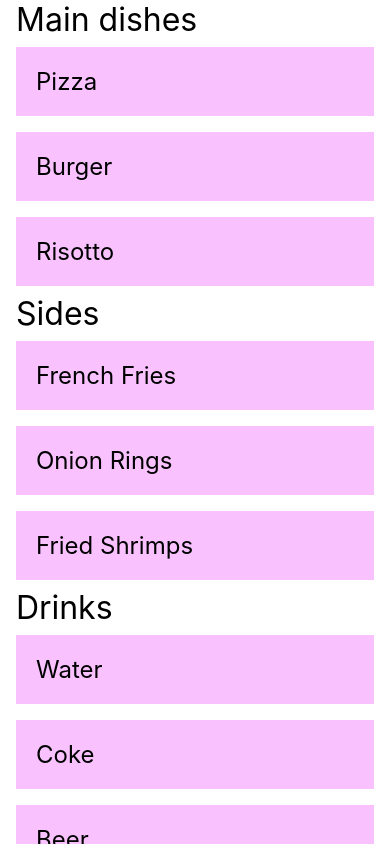
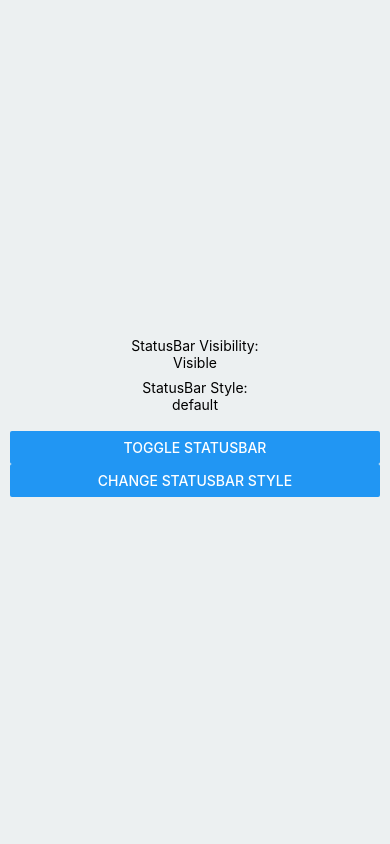
Before and after one commit to cuonghd97/core-component, a React Native app: screen / in a window 390 px wide. Built offline with nearby package versions, Linux system fonts and the light colour scheme.

Commit message:
status-bar

```diff
--- a/App.tsx
+++ b/App.tsx
@@ -1,66 +1,85 @@
-import React from "react";
-import { StyleSheet, Text, View, SafeAreaView, SectionList, StatusBar } from "react-native";
+import React, { useState } from 'react';
+import { Button, Platform, SafeAreaView, StatusBar, StyleSheet, Text, View } from 'react-native';
 
-const DATA = [
-  {
-    title: "Main dishes",
-    data: ["Pizza", "Burger", "Risotto"]
-  },
-  {
-    title: "Sides",
-    data: ["French Fries", "Onion Rings", "Fried Shrimps"]
-  },
-  {
-    title: "Drinks",
-    data: ["Water", "Coke", "Beer"]
-  },
-  {
-    title: "Desserts",
-    data: ["Cheese Cake", "Ice Cream"]
-  }
-];
+const STYLES = ['default', 'dark-content', 'light-content'];
+const TRANSITIONS = ['fade', 'slide', 'none'];
 
-interface Props {
-    title: string
-}
+const App = () => {
+  const [hidden, setHidden] = useState(false);
+  const [statusBarStyle, setStatusBarStyle] = useState(STYLES[0]);
+  const [statusBarTransition, setStatusBarTransition] = useState(TRANSITIONS[0]);
 
-const Item: React.FC<Props> = ({ title }) => (
-  <View style={styles.item}>
-    <Text style={styles.title}>{title}</Text>
-  </View>
-);
+  const changeStatusBarVisibility = () => setHidden(!hidden);
 
-const App = () => (
-  <SafeAreaView style={styles.container}>
-    <SectionList
-      sections={DATA}
-      keyExtractor={(item, index) => item + index}
-      renderItem={({ item }) => <Item title={item} />}
-      renderSectionHeader={({ section: { title } }) => (
-        <Text style={styles.header}>{title}</Text>
-      )}
-      inverted={false}
-    />
-  </SafeAreaView>
-);
+  const changeStatusBarStyle = () => {
+    const styleId = STYLES.indexOf(statusBarStyle) + 1;
+    if (styleId === STYLES.length) {
+      setStatusBarStyle(STYLES[0]);
+    } else {
+      setStatusBarStyle(STYLES[styleId]);
+    }
+  };
+
+  const changeStatusBarTransition = () => {
+    const transition = TRANSITIONS.indexOf(statusBarTransition) + 1;
+    if (transition === TRANSITIONS.length) {
+      setStatusBarTransition(TRANSITIONS[0]);
+    } else {
+      setStatusBarTransition(TRANSITIONS[transition]);
+    }
+  };
+
+  return (
+    <SafeAreaView style={styles.container}>
+      <StatusBar
+        animated={true}
+        backgroundColor="#61dafb"
+        barStyle={statusBarStyle}
+        showHideTransition={statusBarTransition}
+        hidden={hidden} />
+      <Text style={styles.textStyle}>
+        StatusBar Visibility:{'\n'}
+        {hidden ? 'Hidden' : 'Visible'}
+      </Text>
+      <Text style={styles.textStyle}>
+        StatusBar Style:{'\n'}
+        {statusBarStyle}
+      </Text>
+      {Platform.OS === 'ios' ? (
+        <Text style={styles.textStyle}>
+          StatusBar Transition:{'\n'}
+          {statusBarTransition}
+        </Text>
+      ) : null}
+      <View style={styles.buttonsContainer}>
+        <Button
+          title="Toggle StatusBar"
+          onPress={changeStatusBarVisibility} />
+        <Button
+          title="Change StatusBar Style"
+          onPress={changeStatusBarStyle} />
+        {Platform.OS === 'ios' ? (
+          <Button
+            title="Change StatusBar Transition"
+            onPress={changeStatusBarTransition} />
+        ) : null}
+      </View>
+    </SafeAreaView>
+  );
+};
 
 const styles = StyleSheet.create({
   container: {
     flex: 1,
-    paddingTop: StatusBar.currentHeight,
-    marginHorizontal: 16
+    justifyContent: 'center',
+    backgroundColor: '#ECF0F1'
   },
-  item: {
-    backgroundColor: "#f9c2ff",
-    padding: 20,
-    marginVertical: 8
+  buttonsContainer: {
+    padding: 10
   },
-  header: {
-    fontSize: 32,
-    backgroundColor: "#fff"
-  },
-  title: {
-    fontSize: 24
+  textStyle: {
+    textAlign: 'center',
+    marginBottom: 8
   }
 });
 
```
